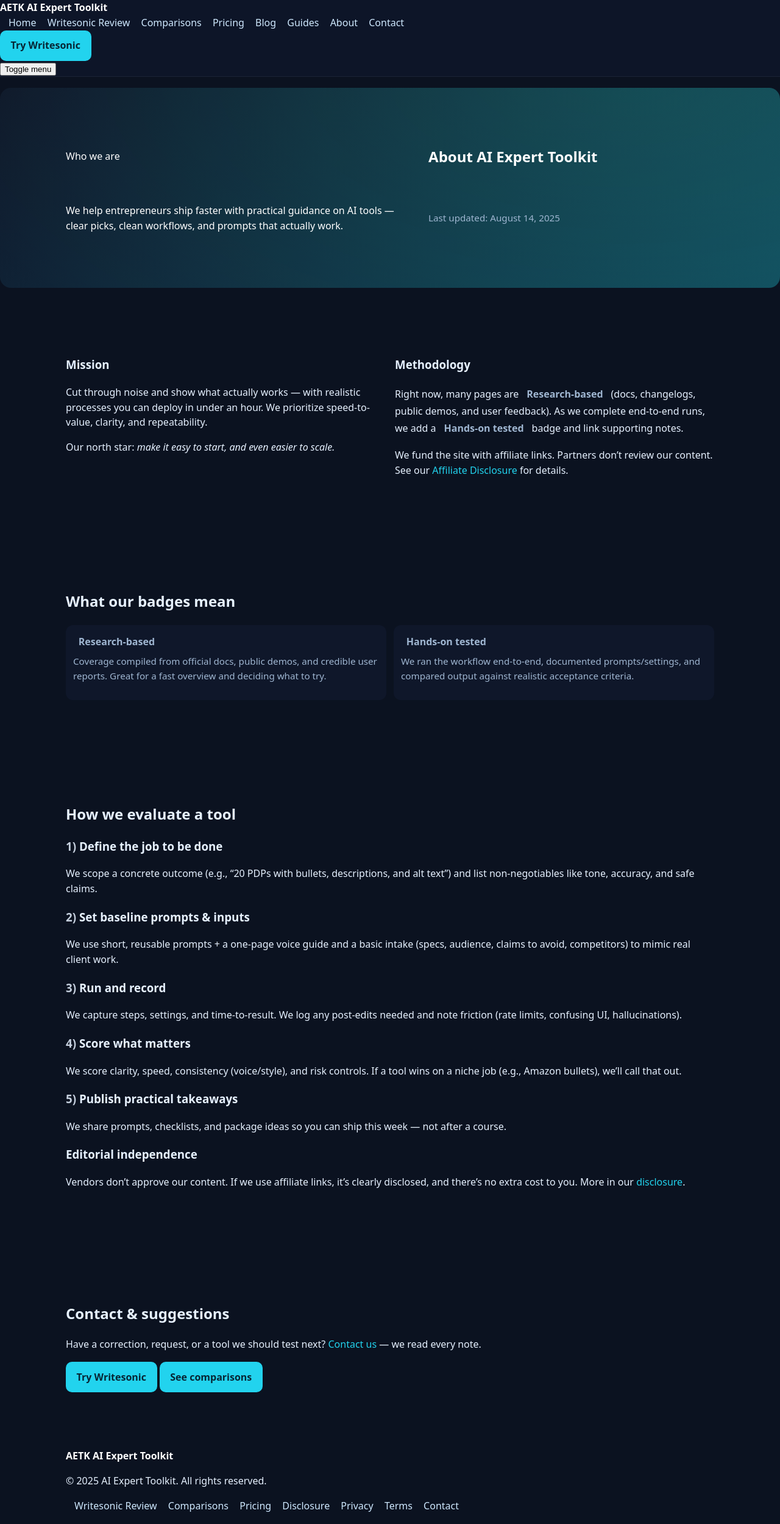
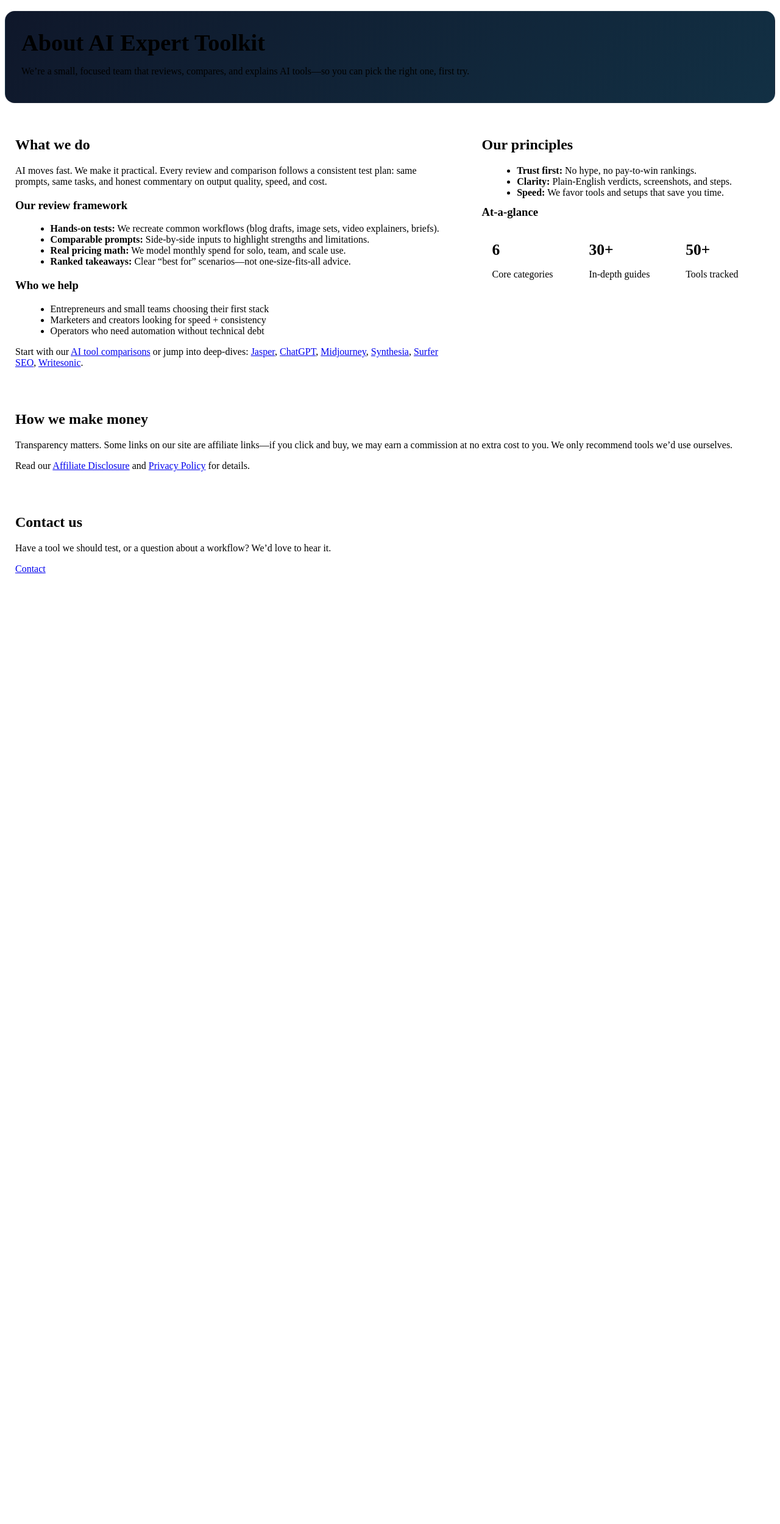
Before and after one commit to AIExpertToolkit/aiexperttoolkit, a Jekyll site: the page built from about.html, in a window 1280 px wide. Shown: the whole page at 61% size. Built offline with Jekyll 4.4.1, drawn with Linux system fonts in a browser that asks for light colours; after the commit the page ends 967 px from its top, so only the background shows below that.

Commit message:
Update about.html

```diff
--- a/about.html
+++ b/about.html
@@ -1,232 +1,106 @@
-<!DOCTYPE html>
-<html lang="en">
-<head>
-  <meta charset="UTF-8" />
-  <meta name="viewport" content="width=device-width, initial-scale=1" />
-  <title>About — AI Expert Toolkit</title>
-  <meta name="description" content="What AI Expert Toolkit is, our mission, and exactly how we evaluate tools. Research-based today, hands-on badges rolling out." />
-  <link rel="canonical" href="https://aiexperttoolkit.github.io/aiexperttoolkit/about.html" />
+---
+layout: default
+title: About AI Expert Toolkit
+description: We test, compare, and explain AI tools so you pick the right one faster—with clear pros/cons, pricing, and step‑by‑step guides.
+permalink: /about.html
+og_image: {{ site.baseurl }}/assets/img/og-default.jpg
+---
 
-  <!-- Site CSS -->
-  <link rel="stylesheet" href="assets/css/base.css?v=12" />
-
-  <!-- Inline safety (removed on load) -->
-  <style id="sanity-check">body{background:#0b0d12;color:#e7e0f3;font-family:system-ui,Segoe UI,Roboto,Arial,sans-serif}</style>
-
-  <!-- Page-local polish -->
 <style>
-    .mini{color:var(--muted);font-size:.95rem}
-    .pill{display:inline-block;padding:.2rem .55rem;border:1px solid var(--hair-2);border-radius:999px;color:var(--muted);font-weight:600}
-    .grid-2{display:grid;grid-template-columns:repeat(2,minmax(0,1fr));gap:1rem}
-    .legend{display:grid;grid-template-columns:repeat(2,minmax(0,1fr));gap:.75rem;margin-top:.5rem}
-    .legend .card{background:var(--panel);border:1px solid var(--hair);border-radius:12px;padding:.75rem}
-    .steps{counter-reset: s}
-    .steps .pick h3::before{counter-increment:s;content: counter(s) ") ";opacity:.85}
-    @media (max-width: 840px){
-      .grid-2,.legend{grid-template-columns:minmax(0,1fr)}
-    }
+  .about-hero{border-radius:16px;background:linear-gradient(135deg,#0F172A 0%,#123044 100%);
+    padding:clamp(18px,3vw,26px);margin:clamp(12px,2vw,18px) 0;border:1px solid rgba(255,255,255,.06)}
+  .cols{display:grid;grid-template-columns:1.2fr .8fr;gap:18px}
+  .card{background:var(--panel);border:1px solid rgba(255,255,255,.08);border-radius:14px;padding:16px}
+  .kpi{display:grid;grid-template-columns:repeat(3,1fr);gap:12px;margin-top:12px}
+  .kpi .card h3{margin:0;font-size:1.6rem}
+  .list{margin:8px 0 0 1.1rem}
+  @media (max-width:900px){.cols{grid-template-columns:1fr}.kpi{grid-template-columns:1fr}}
 </style>
 
-  <!-- OG -->
-  <meta property="og:title" content="About — AI Expert Toolkit" />
-  <meta property="og:description" content="Mission and methodology: how we evaluate AI tools and keep recommendations practical and fair." />
-  <meta property="og:type" content="article" />
-  <meta property="og:url" content="https://aiexperttoolkit.github.io/aiexperttoolkit/about.html" />
-
-  <!-- JSON-LD (AboutPage helps search clarity) -->
-  <script type="application/ld+json">
-  {
-    "@context": "https://schema.org",
-    "@type": "AboutPage",
-    "name": "About — AI Expert Toolkit",
-    "url": "https://aiexperttoolkit.github.io/aiexperttoolkit/about.html",
-    "description": "Mission and methodology for AI Expert Toolkit, including research-based and hands-on testing badges."
-  }
-  </script>
-</head>
-
-<body>
-  <!-- Header -->
-  <header class="site-header">
-    <div class="nav">
-      <a class="brand" href="index.html">
-        <span class="brand-mark" aria-hidden="true">AETK</span>
-        <span class="brand-text">AI Expert Toolkit</span>
-      </a>
-
-      <nav class="nav-primary" aria-label="Primary">
-        <a href="index.html">Home</a>
-        <a href="writesonic-review.html">Writesonic Review</a>
-        <a href="comparisons.html">Comparisons</a>
-        <a href="pricing.html">Pricing</a>
-        <a href="https://aiexperttoolkit.com/blog" target="_blank" rel="noopener">Blog</a>
-        <a href="https://aiexperttoolkit.com/category/guides/" target="_blank" rel="noopener">Guides</a>
-        <a href="about.html" aria-current="page">About</a>
-        <a href="contact.html">Contact</a>
-      </nav>
-
-      <div class="nav-cta">
-        <a class="btn btn-ghost"
-           href="https://writesonic.com?via=AIExpertToolkit&utm_source=aetk&utm_medium=site&utm_campaign=cta&utm_content=nav-cta"
-           target="_blank" rel="sponsored noopener">Try Writesonic</a>
-      </div>
-
-      <button class="nav-toggle" aria-expanded="false" aria-controls="mobileMenu">
-        <span class="nav-toggle-bar"></span>
-        <span class="sr-only">Toggle menu</span>
-      </button>
-    </div>
-
-    <div id="mobileMenu" class="nav-drawer" hidden>
-      <a href="index.html">Home</a>
-      <a href="writesonic-review.html">Writesonic Review</a>
-      <a href="comparisons.html">Comparisons</a>
-      <a href="pricing.html">Pricing</a>
-      <a href="https://aiexperttoolkit.com/blog" target="_blank" rel="noopener">Blog</a>
-      <a href="https://aiexperttoolkit.com/category/guides/" target="_blank" rel="noopener">Guides</a>
-      <a href="about.html" aria-current="page">About</a>
-      <a href="contact.html">Contact</a>
-      <a class="btn full" href="https://writesonic.com?via=AIExpertToolkit&utm_source=aetk&utm_medium=site&utm_campaign=cta&utm_content=mobile-cta" target="_blank" rel="sponsored noopener">Try Writesonic</a>
-    </div>
-  </header>
-
-  <!-- Main -->
-  <main>
-    <!-- Hero -->
-    <section class="section hero">
+<section class="about-hero">
   <div class="wrap">
-        <p class="eyebrow">Who we are</p>
-        <h1>About AI Expert Toolkit</h1>
-        <p class="lead">We help entrepreneurs ship faster with practical guidance on AI tools — clear picks, clean workflows, and prompts that actually work.</p>
-        <p class="mini">Last updated: <time datetime="2025-08-14">August 14, 2025</time></p>
+    <h1 style="margin:.2rem 0 .3rem 0;font-size:clamp(1.9rem,3.2vw,2.4rem)">About AI Expert Toolkit</h1>
+    <p class="muted">We’re a small, focused team that reviews, compares, and explains AI tools—so you can pick the right one, first try.</p>
   </div>
 </section>
 
-    <!-- Mission + Methodology -->
 <section class="section">
-      <div class="wrap grid-2">
-        <article class="pick">
-          <h3>Mission</h3>
-          <p>Cut through noise and show what actually works — with realistic processes you can deploy in under an hour. We prioritize speed-to-value, clarity, and repeatability.</p>
-          <p>Our north star: <em>make it easy to start, and even easier to scale.</em></p>
+  <div class="wrap cols">
+    <article class="card">
+      <h2>What we do</h2>
+      <p>AI moves fast. We make it practical. Every review and comparison follows a consistent test plan:
+      same prompts, same tasks, and honest commentary on output quality, speed, and cost.</p>
+
+      <h3>Our review framework</h3>
+      <ul class="list">
+        <li><strong>Hands‑on tests:</strong> We recreate common workflows (blog drafts, image sets, video explainers, briefs).</li>
+        <li><strong>Comparable prompts:</strong> Side‑by‑side inputs to highlight strengths and limitations.</li>
+        <li><strong>Real pricing math:</strong> We model monthly spend for solo, team, and scale use.</li>
+        <li><strong>Ranked takeaways:</strong> Clear “best for” scenarios—not one‑size‑fits‑all advice.</li>
+      </ul>
+
+      <h3>Who we help</h3>
+      <ul class="list">
+        <li>Entrepreneurs and small teams choosing their first stack</li>
+        <li>Marketers and creators looking for speed + consistency</li>
+        <li>Operators who need automation without technical debt</li>
+      </ul>
+
+      <p>Start with our <a href="{{ site.baseurl }}/comparisons.html">AI tool comparisons</a> or jump into deep‑dives:
+        <a href="{{ site.baseurl }}/comparisons.html#jasper">Jasper</a>,
+        <a href="{{ site.baseurl }}/comparisons.html#chatgpt">ChatGPT</a>,
+        <a href="{{ site.baseurl }}/comparisons.html#midjourney">Midjourney</a>,
+        <a href="{{ site.baseurl }}/comparisons.html#synthesia">Synthesia</a>,
+        <a href="{{ site.baseurl }}/comparisons.html#surfer">Surfer SEO</a>,
+        <a href="{{ site.baseurl }}/comparisons.html#writesonic">Writesonic</a>.
+      </p>
     </article>
 
-        <article class="pick">
-          <h3>Methodology</h3>
-          <p>Right now, many pages are <span class="pill">Research-based</span> (docs, changelogs, public demos, and user feedback). As we complete end-to-end runs, we add a <span class="pill">Hands-on tested</span> badge and link supporting notes.</p>
-          <p>We fund the site with affiliate links. Partners don’t review our content. See our <a href="disclosure.html">Affiliate Disclosure</a> for details.</p>
-        </article>
+    <aside class="card">
+      <h2>Our principles</h2>
+      <ul class="list">
+        <li><strong>Trust first:</strong> No hype, no pay‑to‑win rankings.</li>
+        <li><strong>Clarity:</strong> Plain‑English verdicts, screenshots, and steps.</li>
+        <li><strong>Speed:</strong> We favor tools and setups that save you time.</li>
+      </ul>
+
+      <h3 style="margin-top:12px">At‑a‑glance</h3>
+      <div class="kpi">
+        <div class="card"><h3>6</h3><p class="muted">Core categories</p></div>
+        <div class="card"><h3>30+</h3><p class="muted">In‑depth guides</p></div>
+        <div class="card"><h3>50+</h3><p class="muted">Tools tracked</p></div>
+      </div>
+    </aside>
   </div>
 </section>
 
-    <!-- Badges legend -->
 <section class="section">
   <div class="wrap">
-        <h2 class="section-title">What our badges mean</h2>
-        <div class="legend">
     <div class="card">
-            <strong class="pill">Research-based</strong>
-            <p class="mini" style="margin-top:.35rem">Coverage compiled from official docs, public demos, and credible user reports. Great for a fast overview and deciding what to try.</p>
-          </div>
-          <div class="card">
-            <strong class="pill">Hands-on tested</strong>
-            <p class="mini" style="margin-top:.35rem">We ran the workflow end-to-end, documented prompts/settings, and compared output against realistic acceptance criteria.</p>
-          </div>
+      <h2>How we make money</h2>
+      <p class="muted">Transparency matters. Some links on our site are affiliate links—if you click and buy, we may earn a commission at no extra cost to you. We only recommend tools we’d use ourselves.</p>
+      <p>Read our <a href="{{ site.baseurl }}/disclosure.html">Affiliate Disclosure</a> and <a href="{{ site.baseurl }}/privacy.html">Privacy Policy</a> for details.</p>
     </div>
   </div>
 </section>
 
-    <!-- How we evaluate -->
-    <section class="section">
+<section class="section" aria-label="Get in touch">
   <div class="wrap">
-        <h2 class="section-title">How we evaluate a tool</h2>
-        <div class="steps stack">
-          <article class="pick">
-            <h3>Define the job to be done</h3>
-            <p>We scope a concrete outcome (e.g., “20 PDPs with bullets, descriptions, and alt text”) and list non-negotiables like tone, accuracy, and safe claims.</p>
-          </article>
-          <article class="pick">
-            <h3>Set baseline prompts & inputs</h3>
-            <p>We use short, reusable prompts + a one-page voice guide and a basic intake (specs, audience, claims to avoid, competitors) to mimic real client work.</p>
-          </article>
-          <article class="pick">
-            <h3>Run and record</h3>
-            <p>We capture steps, settings, and time-to-result. We log any post-edits needed and note friction (rate limits, confusing UI, hallucinations).</p>
-          </article>
-          <article class="pick">
-            <h3>Score what matters</h3>
-            <p>We score clarity, speed, consistency (voice/style), and risk controls. If a tool wins on a niche job (e.g., Amazon bullets), we’ll call that out.</p>
-          </article>
-          <article class="pick">
-            <h3>Publish practical takeaways</h3>
-            <p>We share prompts, checklists, and package ideas so you can ship this week — not after a course.</p>
-          </article>
-        </div>
-
-        <div class="pick" style="margin-top:1rem">
-          <h3>Editorial independence</h3>
-          <p>Vendors don’t approve our content. If we use affiliate links, it’s clearly disclosed, and there’s no extra cost to you. More in our <a href="disclosure.html">disclosure</a>.</p>
+    <div class="card">
+      <h2>Contact us</h2>
+      <p>Have a tool we should test, or a question about a workflow? We’d love to hear it.</p>
+      <a class="btn" href="{{ site.baseurl }}/contact.html">Contact</a>
     </div>
   </div>
 </section>
 
-    <!-- Contact / CTA -->
-    <section class="section">
-      <div class="wrap">
-        <h2 class="section-title">Contact & suggestions</h2>
-        <p>Have a correction, request, or a tool we should test next? <a href="contact.html">Contact us</a> — we read every note.</p>
-
-        <div class="btn-row" style="margin-top:.75rem">
-          <a class="btn" href="https://writesonic.com?via=AIExpertToolkit&utm_source=aetk&utm_medium=site&utm_campaign=cta&utm_content=about-cta" target="_blank" rel="sponsored noopener">Try Writesonic</a>
-          <a class="btn btn-ghost" href="comparisons.html">See comparisons</a>
-        </div>
-      </div>
-    </section>
-  </main>
-
-  <!-- Footer -->
-  <footer class="footer">
-    <div class="wrap footer-inner">
-      <div class="footer-left">
-        <div class="brand">
-          <span class="brand-mark" aria-hidden="true">AETK</span>
-          <span class="brand-text">AI Expert Toolkit</span>
-        </div>
-        <p class="copyright">© 2025 AI Expert Toolkit. All rights reserved.</p>
-      </div>
-
-      <nav class="footer-nav" aria-label="Footer">
-        <a href="writesonic-review.html">Writesonic Review</a>
-        <a href="comparisons.html">Comparisons</a>
-        <a href="pricing.html">Pricing</a>
-        <a href="disclosure.html">Disclosure</a>
-        <a href="privacy.html">Privacy</a>
-        <a href="terms.html">Terms</a>
-        <a href="contact.html">Contact</a>
-      </nav>
-    </div>
-  </footer>
-
-  <!-- Mobile drawer JS + remove inline safety style -->
-  <script>
-    const toggle = document.querySelector('.nav-toggle');
-    const drawer = document.getElementById('mobileMenu');
-    if (toggle && drawer) {
-      toggle.addEventListener('click', () => {
-        const open = toggle.getAttribute('aria-expanded') === 'true';
-        toggle.setAttribute('aria-expanded', String(!open));
-        drawer.hidden = open;
-        document.body.classList.toggle('no-scroll', !open);
-      });
-      const mq = window.matchMedia('(min-width: 981px)');
-      mq.addEventListener?.('change', e => {
-        if (e.matches) { toggle.setAttribute('aria-expanded','false'); drawer.hidden = true; document.body.classList.remove('no-scroll'); }
-      });
+<script type="application/ld+json">
+{
+  "@context":"https://schema.org",
+  "@type":"Organization",
+  "name":"AI Expert Toolkit",
+  "url":"{{ site.url }}{{ site.baseurl }}/",
+  "sameAs": [],
+  "logo":"{{ site.url }}{{ site.baseurl }}/assets/img/og-default.jpg"
 }
-    window.addEventListener('load', () => {
-      const sc = document.getElementById('sanity-check');
-      if (sc && sc.parentNode) sc.parentNode.removeChild(sc);
-    });
 </script>
-</body>
-</html>
```
Lines whose indentation alone changed are shown as unchanged.
